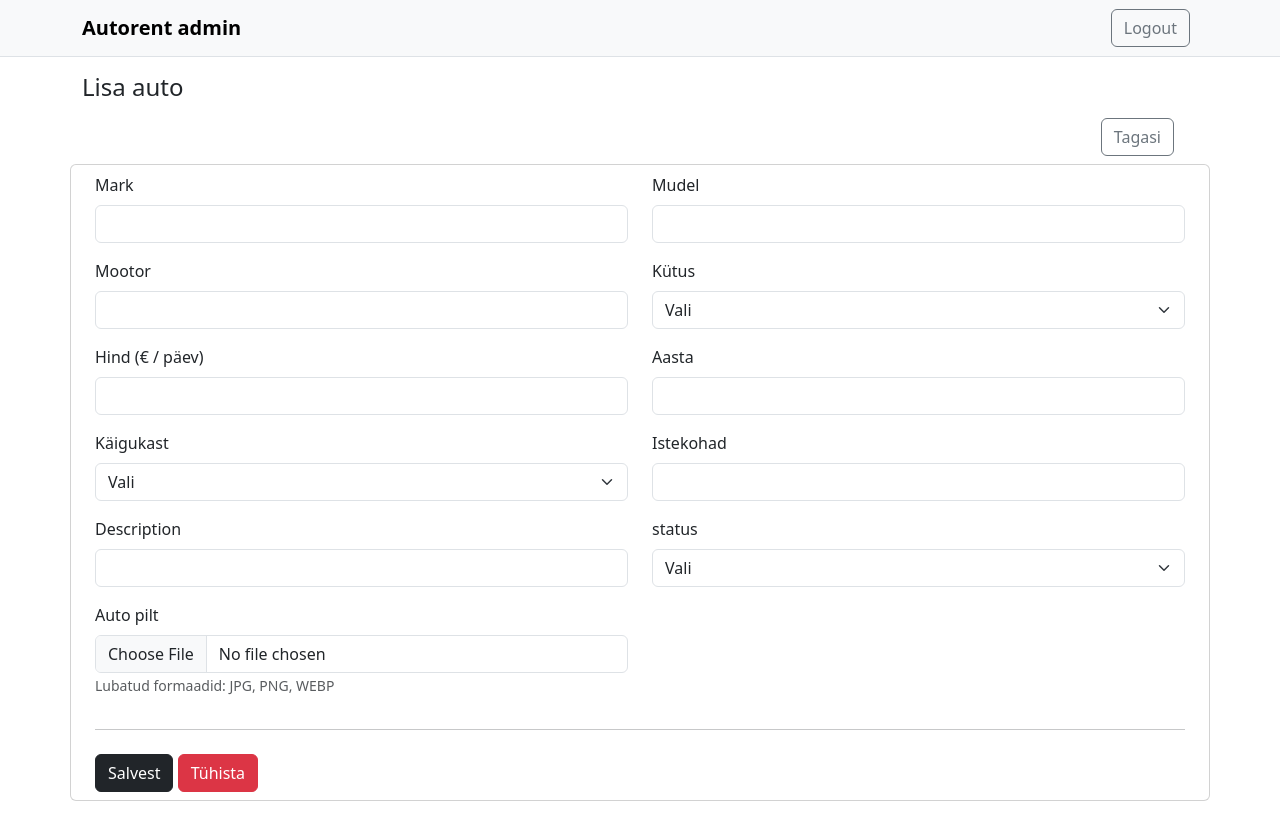
After one commit to ReioV69/Bootstrap-sql, a PHP site: page /add_car.php in a window 1280 px wide. The commit adds this page. Run offline with PHP 8.4, Linux system fonts and the light colour scheme.

Commit message:
Add files via upload

```diff
--- /dev/null
+++ b/add_car.php
@@ -0,0 +1,171 @@
+<?php include("config.php"); ?>
+
+<!doctype html>
+<html lang="en">
+  <head>
+    <meta charset="utf-8">
+    <meta name="viewport" content="width=device-width, initial-scale=1">
+    <title>Autorent</title>
+    <link href="https://cdn.jsdelivr.net/npm/bootstrap@5.3.8/dist/css/bootstrap.min.css" rel="stylesheet" integrity="sha384-sRIl4kxILFvY47J16cr9ZwB07vP4J8+LH7qKQnuqkuIAvNWLzeN8tE5YBujZqJLB" crossorigin="anonymous">
+  <link rel="stylesheet" href="https://cdn.jsdelivr.net/npm/bootstrap-icons@1.13.1/font/bootstrap-icons.min.css">
+      <style>
+      .hero {
+        height: 300px;
+      }
+    </style>
+  </head>
+  <body>
+<!-- menüü -->
+  <nav class="navbar navbar-expand-lg bg-body-tertiary  border-bottom">
+  <div class="container">
+    <a class="navbar-brand fw-bold" href="#">Autorent admin</a>
+    <button class="navbar-toggler" type="button" data-bs-toggle="collapse" data-bs-target="#navbarSupportedContent" aria-controls="navbarSupportedContent" aria-expanded="false" aria-label="Toggle navigation">
+      <span class="navbar-toggler-icon"></span>
+    </button>
+      </ul>
+<div class="d-grid gap-2  d-md-flex justify-content-md-end">
+  <button class="btn btn-outline-secondary me-md-2" type="button">Logout</button>
+</div>
+    </div>
+  </div>
+</nav>
+
+  </body>
+  <div class="container my-3">
+    <div class="row">
+<h4>Lisa auto</h4>
+<form action="add_car.php" method="GET" enctype="multipart/form.data">
+<?php
+
+  if(!empty($_GET["mark"]) && !empty($_GET["model"]) && !empty($_GET["price"]) && !empty($_GET["engine"]) && !empty($_GET["fuel"]) && !empty($_GET["image"]) && !empty($_GET["year"]) && !empty($_GET["transmission"])&& !empty($_GET["seats"]) && !empty($_GET["description"]) && !empty($_GET["status"])){
+    $mark = $_GET["mark"];
+    $model = $_GET["model"];
+    $price = $_GET["price"];
+    $engine = $_GET["engine"];
+    $fuel = $_GET["fuel"];
+    $image = $_GET["image"];
+    $year = $_GET["year"];
+    $transmission = $_GET["transmission"];
+    $seats = $_GET["seats"];
+    $description = $_GET["descripiton"];
+    $status = $_GET["status"];
+
+
+$paring = "INSERT INTO cars (mark, model, engine, fuel, price, image, year, transmission, seats, description, status)
+VALUES ('".$mark."', '".$model."', '".$engine."', '".$fuel."', '".$price."', '".$image."', '".$year."', '".$transmission."', '".$seats."', '".$description."', '".$status."')";
+if($result = mysqli_query($yhendus, $paring)) {
+  $result = 'Data saved';
+   header('Location: admin.php');
+} else {
+  $result = 'No data saved';
+}
+$affected = mysqli_affected_rows($yhendus);
+echo $result . '.'.'Affected rows:'. $affected;
+
+ }
+
+?>
+
+
+        <div class="d-grid btn-group  my-2 justify-content-md-end">
+  <button onclick="window.location.href='index.php';"class="btn btn-outline-secondary me-4" type="button">Tagasi</button>
+</div>
+    <div class="row">
+
+
+
+<div class="card">
+<div class="container bordered-tertiary ">
+
+<h4></h4>
+
+
+
+<div class="row">
+
+
+<div class="col-md-6 mb-3">
+  <label class="form-label">Mark</label>
+<input type="text" class="form-control" name="mark" required>
+</div>
+
+
+<div class="col-md-6 mb-3">
+<label class="form-label">Mudel</label>
+<input type="text" class="form-control" name="model" required>
+</div>
+
+
+<div class="col-md-6 mb-3">
+<label class="form-label">Mootor</label>
+<input type="text" class="form-control" name="engine" required>
+</div>
+
+
+<div class="col-md-6 mb-3">
+<label class="form-label">Kütus</label>
+<select class="form-select" name="fuel" required>
+<option selected>Vali</option>
+<option>Bensiin</option>
+<option>Diisel</option>
+<option>Hybrid</option>
+<option>Electric</option>
+</select>
+</div>
+
+
+<div class="col-md-6 mb-3">
+<label class="form-label">Hind (€ / päev)</label>
+<input type="number" class="form-control" name="price" required>
+</div>
+<div class="col-md-6 mb-3">
+<label class="form-label">Aasta</label>
+<input type="text" class="form-control" name="year" required>
+</div>
+
+<div class="col-md-6 mb-3">
+<label class="form-label">Käigukast</label>
+<select class="form-select" name="transmission" required>
+<option selected>Vali</option>
+<option>Automaat</option>
+<option>Manuaal</option>
+<option>CVT</option>
+</select>
+</div>
+
+<div class="col-md-6 mb-3">
+<label class="form-label">Istekohad</label>
+<input type="number" min="1" max="8" class="form-control" name="seats" required>
+</div>
+<div class="col-md-6 mb-3">
+<label class="form-label">Description</label>
+<input type="text" class="form-control" name="descripiton" required>
+</div>
+<div class="col-md-6 mb-3">
+<label class="form-label">status</label>
+<select class="form-select" name="status" required>
+<option selected>Vali</option>
+<option>Vaba</option>
+<option>Renditud</option>
+<option>Hoolduses</option>
+</select>
+</div>
+<div class="col-md-6 mb-3">
+<label class="form-label">Auto pilt</label>
+<input type="file" class="form-control"  name="image" required>
+<small class="text-muted">Lubatud formaadid: JPG, PNG, WEBP</small>
+</div>
+
+</div>
+
+<hr>
+
+<input class="btn btn-dark my-2" type="submit" value="Salvest">
+<input class="btn btn-danger my-2" type="reset" value="Tühista">
+
+</form>
+
+</div>
+</form>
+</div>
+</html>
--- a/index.php
+++ b/index.php
@@ -35,6 +35,9 @@
         </li>
         <li class="nav-item">
           <a class="nav-link" href="#">Kontakt</a>
+        </li>
+        <li class="nav-item">
+          <a class="nav-link" href="add_car.php">Admin</a>
         </li>
 
       </ul>
```
Also changed, not shown: admin.php (+114 -0 lines), carmodify.php (added, +167 -0 lines), single_car.php (+11 -5 lines), config.php (line endings or trailing spaces).
